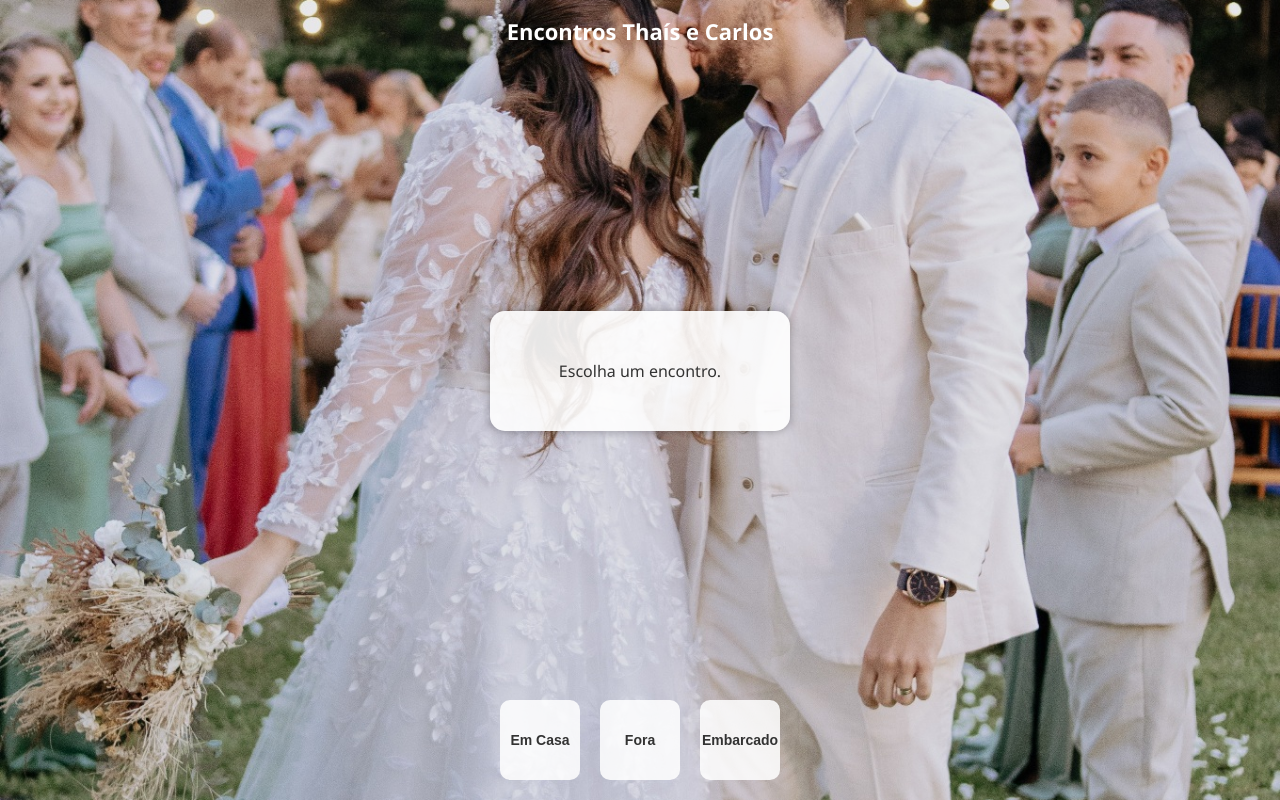
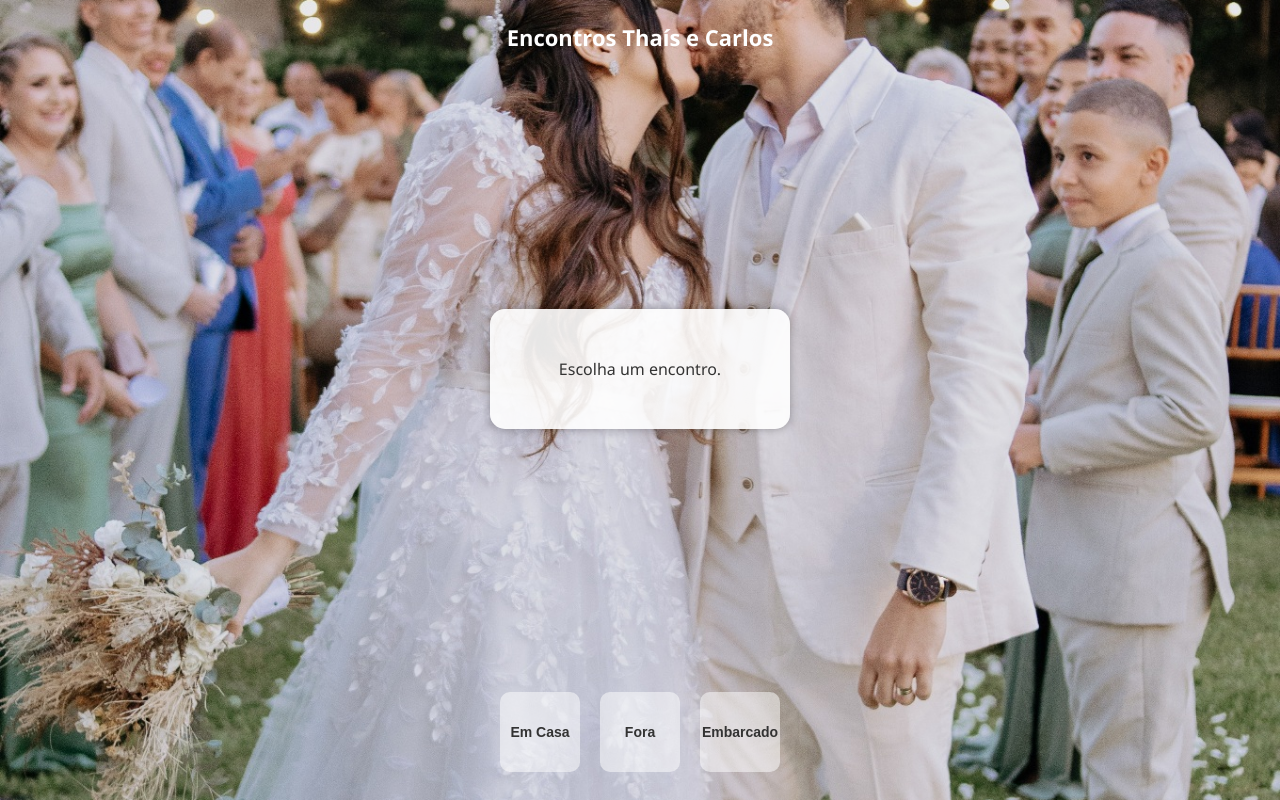
Before and after one commit to carlooswillian/Dates, a plain HTML site: page index.html in a window 1280 px wide. Drawn offline with Linux system fonts and the light colour scheme.

Commit message:
Update style.css

```diff
--- a/style.css
+++ b/style.css
@@ -18,7 +18,7 @@ header {
   text-align: center;
   font-size: 22px;
   font-weight: bold;
-  padding: 16px 0;
+  padding: 22px 0;
   background-color: transparent;
   color: white;
 }
@@ -33,7 +33,7 @@ main {
 .message-box {
   width: 300px;
   height: 120px;
-  padding: 20px;
+  padding: 28px;
   background-color: rgba(255, 255, 255, 0.9);
   color: #333;
   border-radius: 15px;
@@ -49,13 +49,13 @@ footer.button-container {
   display: flex;
   justify-content: center;
   gap: 20px;
-  padding: 20px;
+  padding: 28px;
 }
 
 .button-container button {
   width: 80px;
   height: 80px;
-  background-color: rgba(255, 255, 255, 0.85);
+  background-color: rgba(255, 255, 255, 0.5);
   border: none;
   border-radius: 10px;
   font-weight: bold;
```
